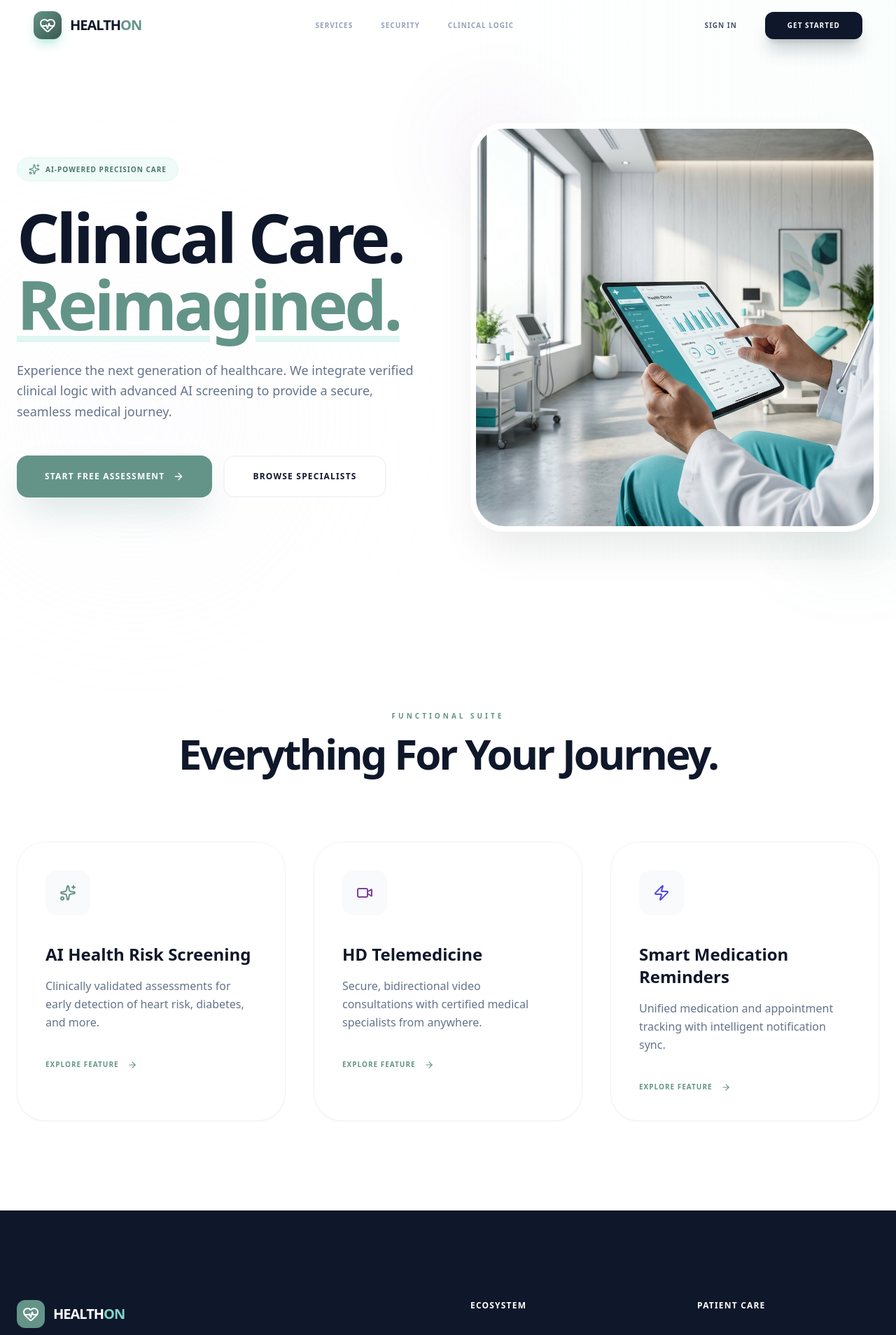
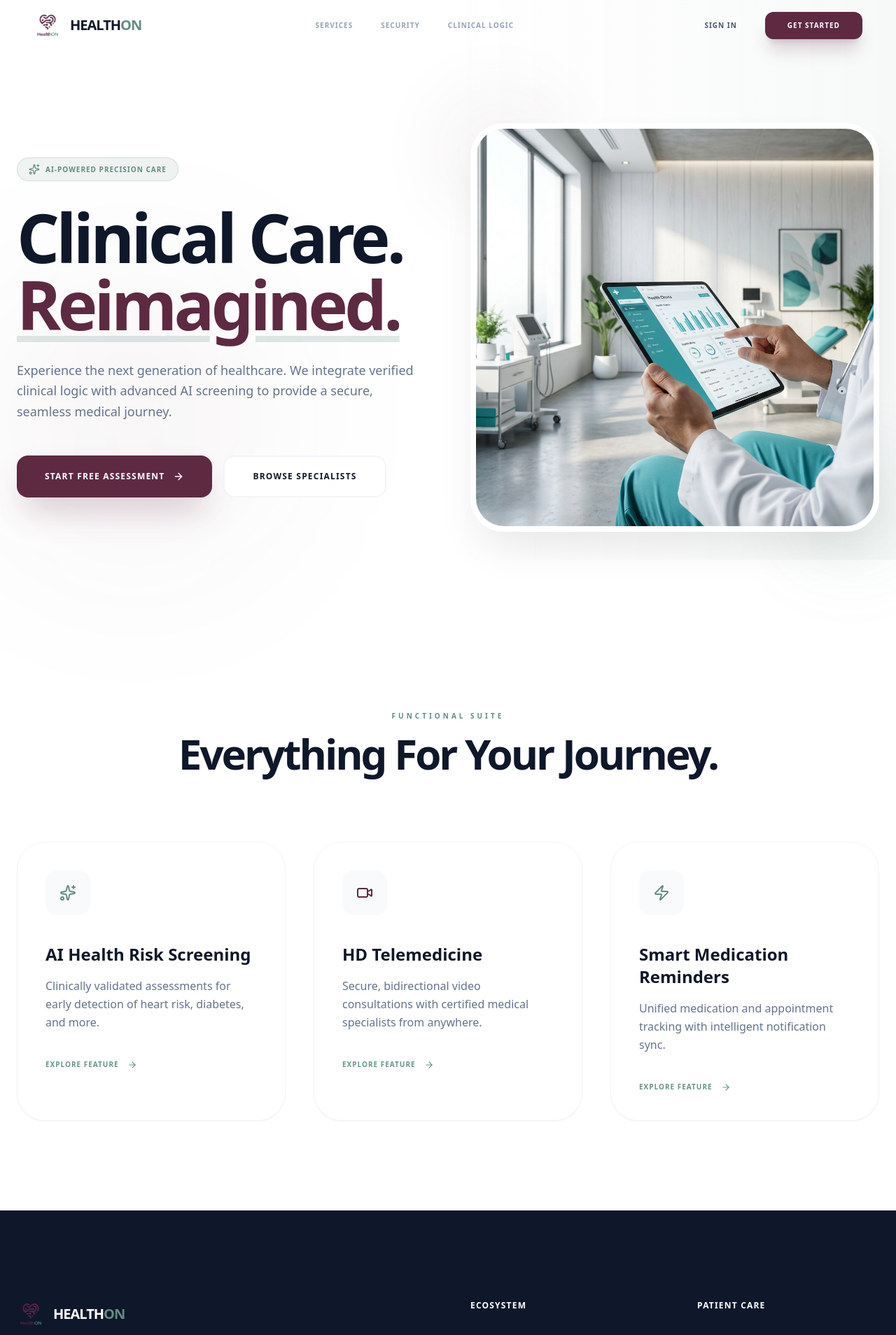
Before and after one commit to NashAnam/HealthON, a Next.js app: page / in a window 1280 px wide. Shown: the top 1908 px of the page at 70% size. Built offline with nearby package versions, Linux system fonts and the light colour scheme; no server answers.

Commit message:
Apply full brand identity: official logo and exact brand color palette (#5D2A42, #648C81)

```diff
--- a/app/page.js
+++ b/app/page.js
@@ -11,19 +11,19 @@ const FEATURES = [
     {
         title: "AI Health Risk Screening",
         desc: "Clinically validated assessments for early detection of heart risk, diabetes, and more.",
-        icon: <Sparkles className="text-teal-600" />,
+        icon: <Sparkles className="text-[#648C81]" />,
         link: "/patient/assessment"
     },
     {
         title: "HD Telemedicine",
         desc: "Secure, bidirectional video consultations with certified medical specialists from anywhere.",
-        icon: <Video className="text-plum-600" />,
+        icon: <Video className="text-[#5D2A42]" />,
         link: "/patient/telemedicine/room"
     },
     {
         title: "Smart Medication Reminders",
         desc: "Unified medication and appointment tracking with intelligent notification sync.",
-        icon: <Zap className="text-indigo-600" />,
+        icon: <Zap className="text-[#648C81]" />,
         link: "/patient/reminders"
     }
 ];
@@ -55,32 +55,32 @@ export default function LandingPage() {
     };
 
     return (
-        <div className="min-h-screen bg-white text-slate-900 font-sans selection:bg-teal-100/30 overflow-x-hidden">
+        <div className="min-h-screen bg-white text-slate-900 font-sans selection:bg-[#648C81]/10 overflow-x-hidden">
             {/* Clinical Background Decor */}
             <div className="fixed inset-0 pointer-events-none z-0">
-                <div className="absolute top-0 right-0 w-[50%] h-screen bg-gradient-to-l from-teal-50/30 to-transparent" />
-                <div className="absolute bottom-0 left-0 w-[30%] h-[50%] bg-plum-50/20 rounded-full blur-[120px]" />
+                <div className="absolute top-0 right-0 w-[50%] h-screen bg-gradient-to-l from-[#648C81]/5 to-transparent" />
+                <div className="absolute bottom-0 left-0 w-[30%] h-[50%] bg-[#5D2A42]/5 rounded-full blur-[120px]" />
             </div>
 
             {/* Premium Navigation */}
             <nav className={`fixed top-0 left-0 right-0 z-[100] transition-all duration-500 px-6 py-4 md:px-12 ${isScrolled ? 'bg-white/80 backdrop-blur-xl border-b border-slate-100 py-3 shadow-sm' : 'bg-transparent'}`}>
                 <div className="max-w-7xl mx-auto flex items-center justify-between">
                     <div className="flex items-center gap-3 group cursor-pointer" onClick={() => router.push('/')}>
-                        <div className="w-10 h-10 rounded-xl bg-gradient-to-br from-teal-600 to-teal-800 flex items-center justify-center shadow-lg shadow-teal-200 group-hover:scale-110 transition-transform">
-                            <HeartPulse className="text-white w-6 h-6" />
+                        <div className="w-10 h-10 rounded-xl flex items-center justify-center p-1">
+                            <img src="/logo.png" alt="HealthON Logo" className="w-full h-full object-contain" />
                         </div>
-                        <span className="text-xl font-black tracking-tighter text-slate-900 uppercase">Health<span className="text-teal-600">on</span></span>
+                        <span className="text-xl font-black tracking-tighter text-slate-900 uppercase">Health<span className="text-[#648C81]">on</span></span>
                     </div>
 
                     <div className="hidden md:flex items-center gap-10">
                         {['Services', 'Security', 'Clinical Logic'].map(item => (
-                            <a key={item} href="#" className="text-[10px] font-black uppercase tracking-widest text-slate-400 hover:text-teal-600 transition-colors">{item}</a>
+                            <a key={item} href="#" className="text-[10px] font-black uppercase tracking-widest text-slate-400 hover:text-[#648C81] transition-colors">{item}</a>
                         ))}
                     </div>
 
                     <div className="flex items-center gap-4">
                         <button onClick={() => router.push('/login')} className="text-[10px] font-black uppercase tracking-widest text-slate-600 px-6 py-2.5 hover:bg-slate-50 rounded-xl transition-all">Sign In</button>
-                        <button onClick={() => router.push('/login')} className="bg-slate-900 text-white px-8 py-3 rounded-xl text-[10px] font-black uppercase tracking-widest shadow-xl shadow-slate-900/20 hover:bg-teal-700 active:scale-95 transition-all">Get Started</button>
+                        <button onClick={() => router.push('/login')} className="bg-[#5D2A42] text-white px-8 py-3 rounded-xl text-[10px] font-black uppercase tracking-widest shadow-xl shadow-[#5D2A42]/20 hover:bg-[#4a2135] active:scale-95 transition-all">Get Started</button>
                     </div>
                 </div>
             </nav>
@@ -93,14 +93,14 @@ export default function LandingPage() {
                         animate={{ opacity: 1, x: 0 }}
                         transition={{ duration: 0.8 }}
                     >
-                        <div className="inline-flex items-center gap-2 px-4 py-2 bg-teal-50 rounded-full mb-8 border border-teal-100">
-                            <Sparkles className="w-4 h-4 text-teal-600" />
-                            <span className="text-[10px] font-black text-teal-700 uppercase tracking-widest">AI-Powered Precision Care</span>
+                        <div className="inline-flex items-center gap-2 px-4 py-2 bg-[#648C81]/10 rounded-full mb-8 border border-[#648C81]/20">
+                            <Sparkles className="w-4 h-4 text-[#648C81]" />
+                            <span className="text-[10px] font-black text-[#648C81] uppercase tracking-widest">AI-Powered Precision Care</span>
                         </div>
 
                         <h1 className="text-6xl md:text-8xl font-black text-slate-900 leading-[0.9] tracking-tighter mb-8">
                             Clinical Care. <br />
-                            <span className="text-teal-600 underline decoration-teal-100 underline-offset-8">Reimagined.</span>
+                            <span className="text-[#5D2A42] underline decoration-[#648C81]/20 underline-offset-8">Reimagined.</span>
                         </h1>
 
                         <p className="text-lg text-slate-500 font-medium leading-relaxed mb-12 max-w-xl">
@@ -110,13 +110,13 @@ export default function LandingPage() {
                         <div className="flex flex-col sm:flex-row gap-4">
                             <button
                                 onClick={() => router.push('/login')}
-                                className="px-10 py-5 bg-teal-600 text-white rounded-2xl font-black text-xs uppercase tracking-widest shadow-2xl shadow-teal-600/30 hover:bg-teal-700 hover:-translate-y-1 transition-all flex items-center gap-3"
+                                className="px-10 py-5 bg-[#5D2A42] text-white rounded-2xl font-black text-xs uppercase tracking-widest shadow-2xl shadow-[#5D2A42]/30 hover:bg-[#4a2135] hover:-translate-y-1 transition-all flex items-center gap-3"
                             >
                                 Start Free Assessment <ArrowRight size={16} />
                             </button>
                             <button
                                 onClick={() => router.push('/login')}
-                                className="px-10 py-5 bg-white border-2 border-slate-100 text-slate-900 rounded-2xl font-black text-xs uppercase tracking-widest hover:border-teal-200 transition-all"
+                                className="px-10 py-5 bg-white border-2 border-slate-100 text-slate-900 rounded-2xl font-black text-xs uppercase tracking-widest hover:border-[#648C81]/30 transition-all"
                             >
                                 Browse Specialists
                             </button>
@@ -136,8 +136,8 @@ export default function LandingPage() {
                                 className="w-full h-auto object-cover"
                             />
                         </div>
-                        <div className="absolute -bottom-6 -right-6 w-32 h-32 bg-teal-600 rounded-full blur-3xl opacity-20 -z-10" />
-                        <div className="absolute -top-6 -left-6 w-32 h-32 bg-plum-600 rounded-full blur-3xl opacity-10 -z-10" />
+                        <div className="absolute -bottom-6 -right-6 w-32 h-32 bg-[#648C81] rounded-full blur-3xl opacity-20 -z-10" />
+                        <div className="absolute -top-6 -left-6 w-32 h-32 bg-[#5D2A42] rounded-full blur-3xl opacity-10 -z-10" />
                     </motion.div>
                 </div>
             </section>
@@ -145,7 +145,7 @@ export default function LandingPage() {
             {/* Features Grid */}
             <section className="py-32 px-6">
                 <div className="max-w-7xl mx-auto text-center mb-24">
-                    <h3 className="text-[10px] font-black text-teal-600 uppercase tracking-[0.4em] mb-4">Functional Suite</h3>
+                    <h3 className="text-[10px] font-black text-[#648C81] uppercase tracking-[0.4em] mb-4">Functional Suite</h3>
                     <h2 className="text-4xl md:text-6xl font-black text-slate-900 tracking-tighter">Everything For Your Journey.</h2>
                 </div>
 
@@ -178,10 +178,10 @@ export default function LandingPage() {
                     <div className="grid md:grid-cols-4 gap-16 mb-24">
                         <div className="col-span-1 md:col-span-2">
                             <div className="flex items-center gap-3 mb-8">
-                                <div className="w-10 h-10 rounded-xl bg-teal-600 flex items-center justify-center">
-                                    <HeartPulse className="text-white w-6 h-6" />
+                                <div className="w-10 h-10 rounded-xl flex items-center justify-center p-1">
+                                    <img src="/logo.png" alt="HealthON Logo" className="w-full h-full object-contain" />
                                 </div>
-                                <span className="text-xl font-black tracking-tighter uppercase">Health<span className="text-teal-400">on</span></span>
+                                <span className="text-xl font-black tracking-tighter uppercase text-white">Health<span className="text-[#648C81]">on</span></span>
                             </div>
                             <p className="text-slate-400 font-medium max-w-sm leading-relaxed">
                                 Bridging the gap between clinical expertise and accessible technology through high-fidelity digital experiences.
@@ -191,7 +191,7 @@ export default function LandingPage() {
                             <p className="text-xs font-black uppercase tracking-widest text-white mb-8">Ecosystem</p>
                             <ul className="space-y-4">
                                 {['AI Assessment', 'Telemedicine Room', 'Lab Reports', 'Vitals Insights'].map(item => (
-                                    <li key={item} className="text-sm font-bold text-slate-400 hover:text-teal-400 transition-colors cursor-pointer">{item}</li>
+                                    <li key={item} className="text-sm font-bold text-slate-400 hover:text-[#648C81] transition-colors cursor-pointer">{item}</li>
                                 ))}
                             </ul>
                         </div>
@@ -199,7 +199,7 @@ export default function LandingPage() {
                             <p className="text-xs font-black uppercase tracking-widest text-white mb-8">Patient Care</p>
                             <ul className="space-y-4">
                                 {['Medication Reminders', '7-Day Action Plan', 'Doctor Booking', 'Lifestyle Tracking'].map(item => (
-                                    <li key={item} className="text-sm font-bold text-slate-400 hover:text-teal-400 transition-colors cursor-pointer">{item}</li>
+                                    <li key={item} className="text-sm font-bold text-slate-400 hover:text-[#648C81] transition-colors cursor-pointer">{item}</li>
                                 ))}
                             </ul>
                         </div>
```
